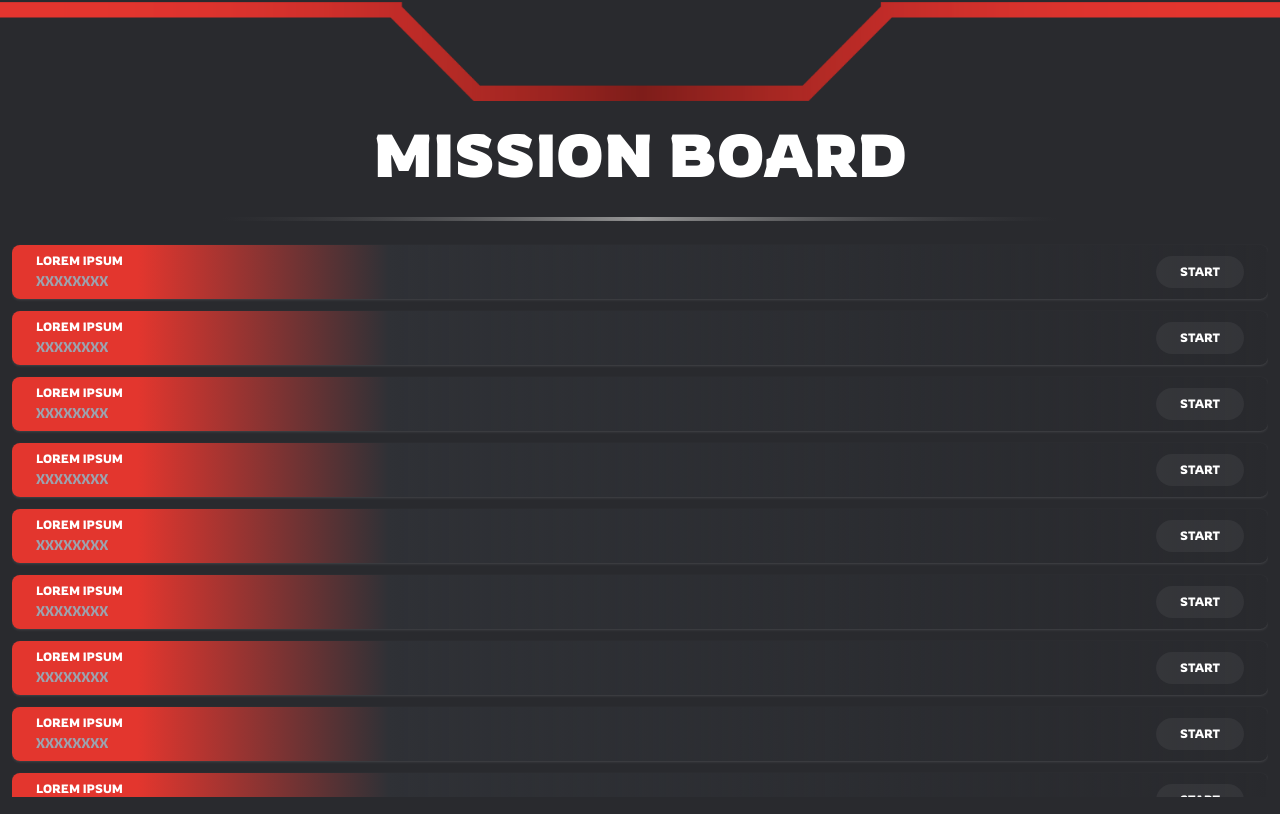
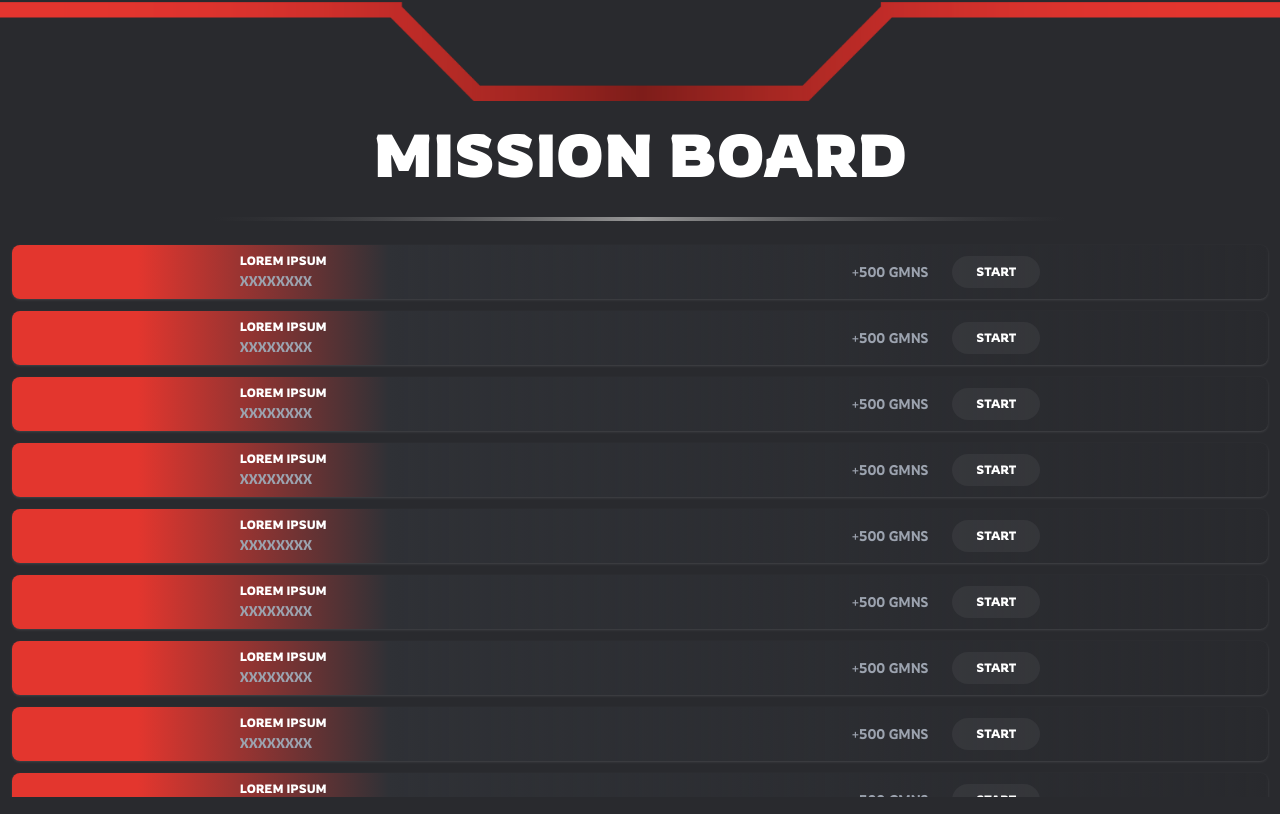
Before and after one commit to VortexZAA/gameness, a Next.js app: page / in a window 1280 px wide. Shown: the part 746-1560 px from the top of the page. Built offline with nearby package versions, Linux system fonts and the light colour scheme.

Commit message:
Update image quality and dimensions in index.tsx

```diff
--- a/src/pages/index.tsx
+++ b/src/pages/index.tsx
@@ -72,7 +72,6 @@ export default function Home() {
               </defs>
             </svg>
           </div>
-
         </div>
         <div className="grid grid-cols-2 lg:grid-cols-4 gap-3 w-full px-3">
           {[
@@ -167,10 +166,10 @@ export default function Home() {
           alt="Hero"
           className="h-fit w-full"
         />
-        <div className="flex flex-col gap-4 w-full items-center px-3">
+        <div className="flex flex-col gap-4 w-full items-center ">
           <h1 className="leading-7">MISSION BOARD</h1>
           <HR />
-          <div className="grid gap-3 w-full pt-2 overflow-y-auto h-[70vh]">
+          <div className="grid gap-3 w-full pt-2 overflow-y-auto h-[70vh] px-3">
             {[
               {
                 id: 1,
@@ -231,21 +230,26 @@ export default function Home() {
                 title: "LOREM IPSUM",
                 description: "XXXXXXXX",
                 value: 500,
-              }
+              },
             ].map((item) => (
               <div
                 key={item.id}
                 className="flex justify-center  shadow shadow-white/10 gap-2 w-full items-center bg-gradient-to-r from-primary from-10% via-[#2F3136] via-30% rounded-lg px-6 py-2 "
               >
-                <div className="flex flex-col gap-0.5 w-full">
+                <div className="flex flex-col gap-0.5 w-1/2  ">
                   <h5 className=" text-xs">{item.title}</h5>
-                  <p className="text-gray-400 text-[10px] md:text-sm font-extralight">
+                  <span className="text-gray-400 text-[10px] md:text-sm font-extralight">
                     {item.description}
-                  </p>
+                  </span>
                 </div>
+                <div className="flex gap-3 md:gap-6 items-center">
+                  <span className="text-gray-400 text-[10px] shrink-0 md:text-sm font-extralight">
+                    +{item.value} GMNS
+                  </span>
                   <button className="bg-white/5 rounded-full text-xs py-2 px-6">
                     START
                   </button>
+                </div>
               </div>
             ))}
           </div>
```
Lines whose indentation alone changed are shown as unchanged.
